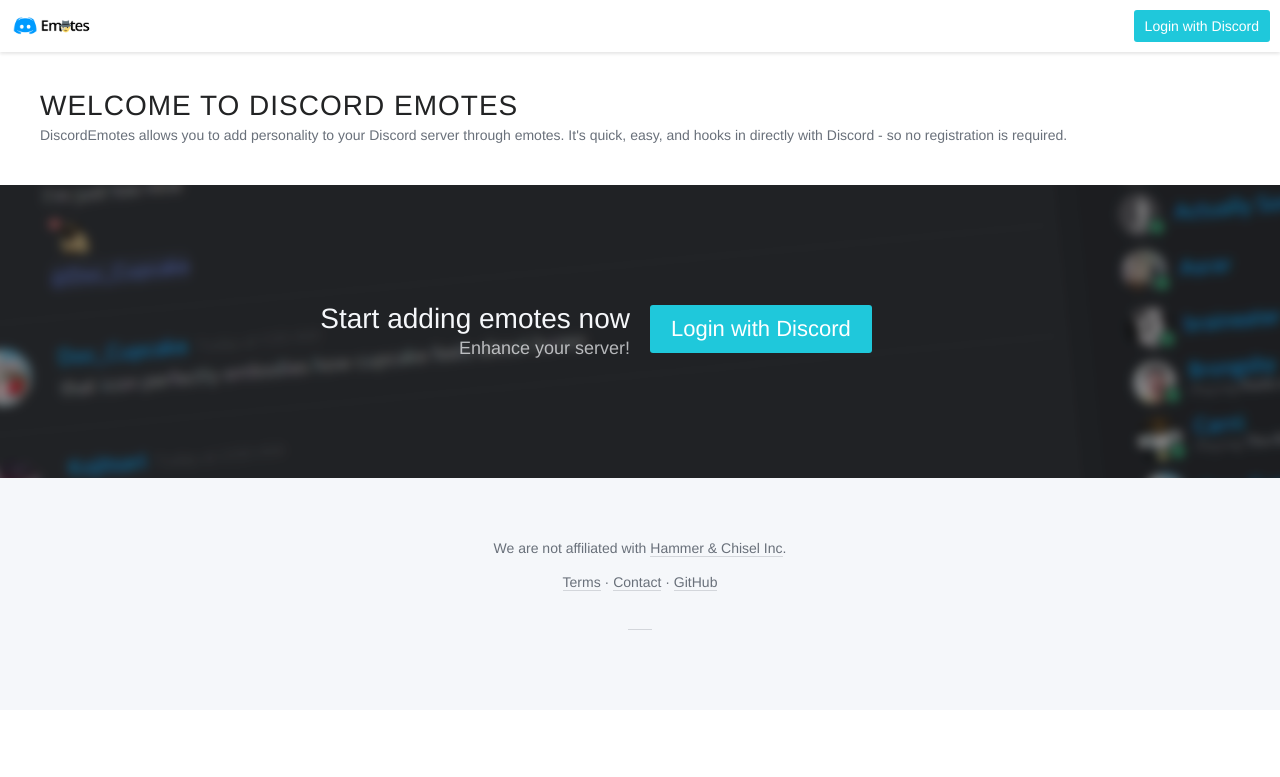
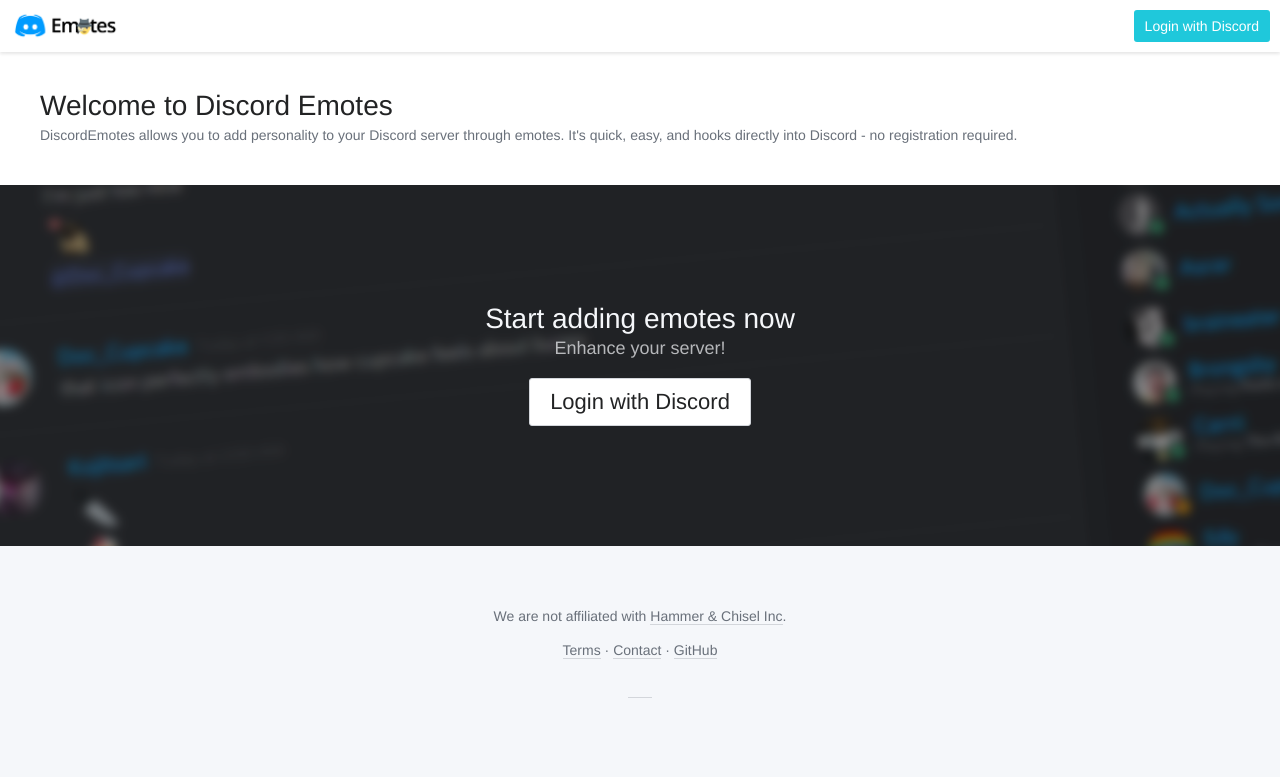
Before and after one commit to DiscordEmotes/website, a Flask app: page / in a window 1280 px wide. Shown: the top 777 px of the page. Run offline with Flask 2, Linux system fonts and the light colour scheme; parts of the project's set-up code (start-up, migrations or seed data) failed here and were passed over.

Commit message:
Fix and improve layouts

```diff
--- a/website/static/custom.css
+++ b/website/static/custom.css
@@ -1,5 +1,10 @@
 html {
-    background-color: white;
+    background-color: #fff;
+}
+
+.heading {
+    letter-spacing: 0px;
+    text-transform: none;
 }
 
 .hero.is-light .nav-item a:not(.button),
@@ -10,7 +15,6 @@ html {
 .icon.avatar {
     background-repeat: no-repeat;
     background-position: 50%;
-    border-radius: 50%;
     width: 100px;
     height: 100px;
 }
@@ -19,15 +23,19 @@ html {
     border-radius: 50%;
 }
 
+.nav-item.avatar img {
+    margin-right: 5px;
+}
+
 .guild-entry {
     border: 1px solid rgba(105, 112, 122, .2);
-    padding: 5px;
+    padding: 10px;
     display: flex;
     align-items: center;
 }
 
 .hero.is-emoji {
-    background: url(/static/bg.png) no-repeat center center fixed;
+    background: url('/static/bg.png') no-repeat center center fixed;
     -webkit-background-size: cover;
     -moz-background-size: cover;
     -o-background-size: cover;
@@ -39,11 +47,6 @@ html {
   color: #f5f7fa;
 }
 
-.hero.is-emoji .title a,
-.hero.is-emoji .title strong {
-  color: inherit;
-}
-
 .hero.is-emoji .subtitle {
   color: rgba(245, 247, 250, 0.7);
 }
@@ -52,3 +55,11 @@ html {
 .hero.is-emoji .subtitle strong {
   color: #f5f7fa;
 }
+
+.nav-item img {
+    max-height: 32px;
+}
+
+table.table tbody tr td {
+    vertical-align: middle;
+}
--- a/website/templates/add_emote.html
+++ b/website/templates/add_emote.html
@@ -5,7 +5,7 @@
     <div class="content">
       <div class="columns">
         <div class="column">
-          <h2>New Emote for <strong>{{ guild.name }}</strong></h2>
+          <h2>New Emote for <strong><a href="{{ url_for('guild', guild_id=guild.id) }}">{{ guild.name }}</a></strong></h2>
           <form method="POST" enctype="multipart/form-data">
             {{ form.csrf_token }}
 
--- a/website/templates/base.html
+++ b/website/templates/base.html
@@ -11,7 +11,7 @@
   <nav class="nav has-shadow">
     <div class="nav-left">
       <a class="nav-item is-brand" href="{{ url_for('index') }}">
-        <img src="{{ url_for('static', filename='logo.png') }}" alt="Discord Emotes logo">
+        <img src="{{ url_for('static', filename='logo.png') }}" alt="Discord Emotes">
       </a>
     </div>
 
@@ -19,23 +19,14 @@
       {% if not user %}
         <span class="nav-item">
           <a class="button is-primary" href="{{ url_for('login') }}">
-          <span>Login with Discord</span>
+            Login with Discord
           </a>
         </span>
       {% else %}
-      <span class="nav-item avatar is-hidden-touch">
-        <a href="{{ url_for('guilds') }}">
+        <a class="nav-item avatar" href="{{ url_for('guilds') }}">
           <img src="{{ user.avatar_url }}" alt="User avatar">
+          {{ user.name }}
         </a>
-      </span>
-      <span class="nav-item is-hidden-touch">
-        {{ user.name }}
-      </span>
-      <span class="nav-item">
-        <a class="button is-primary" href="{{ url_for('guilds') }}">
-          <span>My Servers</span>
-        </a>
-      </span>
       {% endif %}
     </div>
   </nav>
@@ -51,6 +42,9 @@
     {% endwith %}
   </div>
   {% block body %}
+    <div class="content has-text-centered">
+      <p>You have reached a glitch!</p>
+    </div>
   {% endblock %}
   <footer class="footer">
     <div class="container">
--- a/website/templates/index.html
+++ b/website/templates/index.html
@@ -6,7 +6,7 @@
       <h1 class="title">Welcome to Discord Emotes</h1>
     </div>
     <div class="content">
-      DiscordEmotes allows you to add personality to your Discord server through emotes. It's quick, easy, and hooks in directly with Discord - so no registration is required.
+      DiscordEmotes allows you to add personality to your Discord server through emotes. It's quick, easy, and hooks directly into Discord - no registration required.
     </div>
   </div>
 </section>
@@ -14,23 +14,21 @@
   <div class="hero-body">
     <div class="container">
       <div class="columns">
-        <div class="column has-text-right">
+        <div class="column has-text-centered">
           <h1 class="title">
             Start adding emotes now
           </h1>
           <h2 class="subtitle">
             Enhance your server!
           </h2>
-        </div>
-        <div class="column has-text-left">
           {% if not user %}
-          <a class="button is-primary is-large" href="{{ url_for('login') }}">
-            <span>Login with Discord</span>
-          </a>
+            <a class="button is-large" href="{{ url_for('login') }}">
+              <span>Login with Discord</span>
+            </a>
           {% else %}
-          <a class="button is-primary is-large" href="{{ url_for('guilds') }}">
-            <span>My Servers</span>
-          </a>
+            <a class="button is-large" href="{{ url_for('guilds') }}">
+              <span>My Servers</span>
+            </a>
           {% endif %}
         </div>
     </div>
```
Also changed, not shown: website/templates/emote.html (+9 -7 lines), website/templates/guild.html (+14 -15 lines), website/templates/guilds.html (+5 -3 lines). Lines whose indentation alone changed are shown as unchanged.
